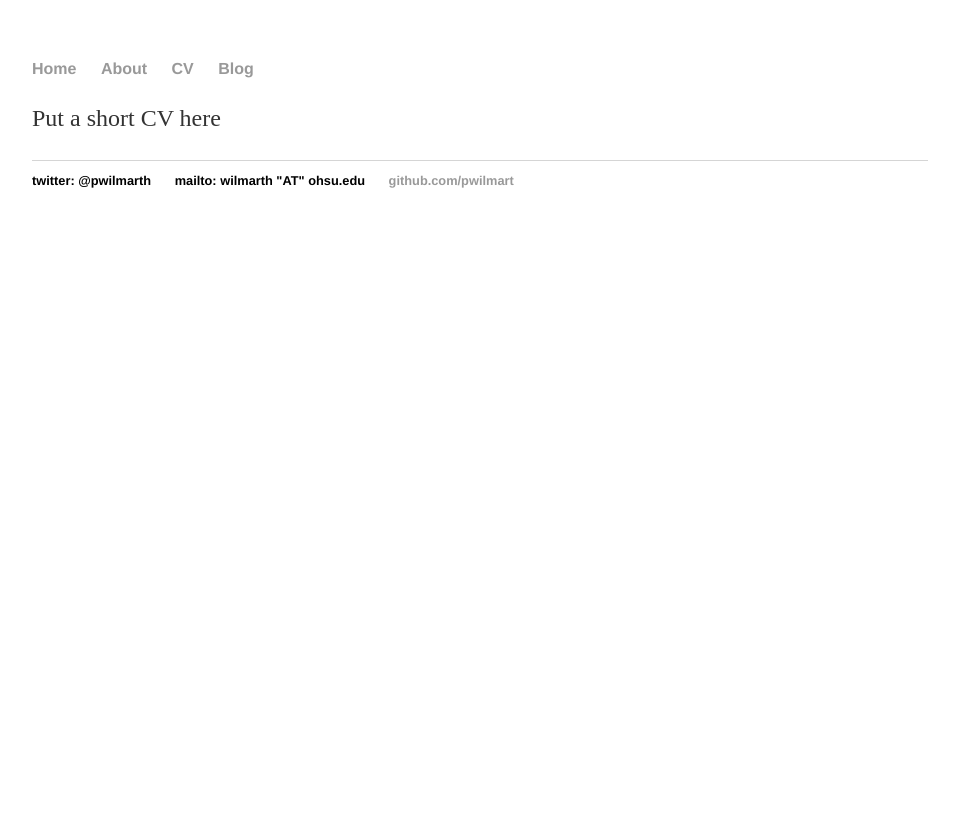
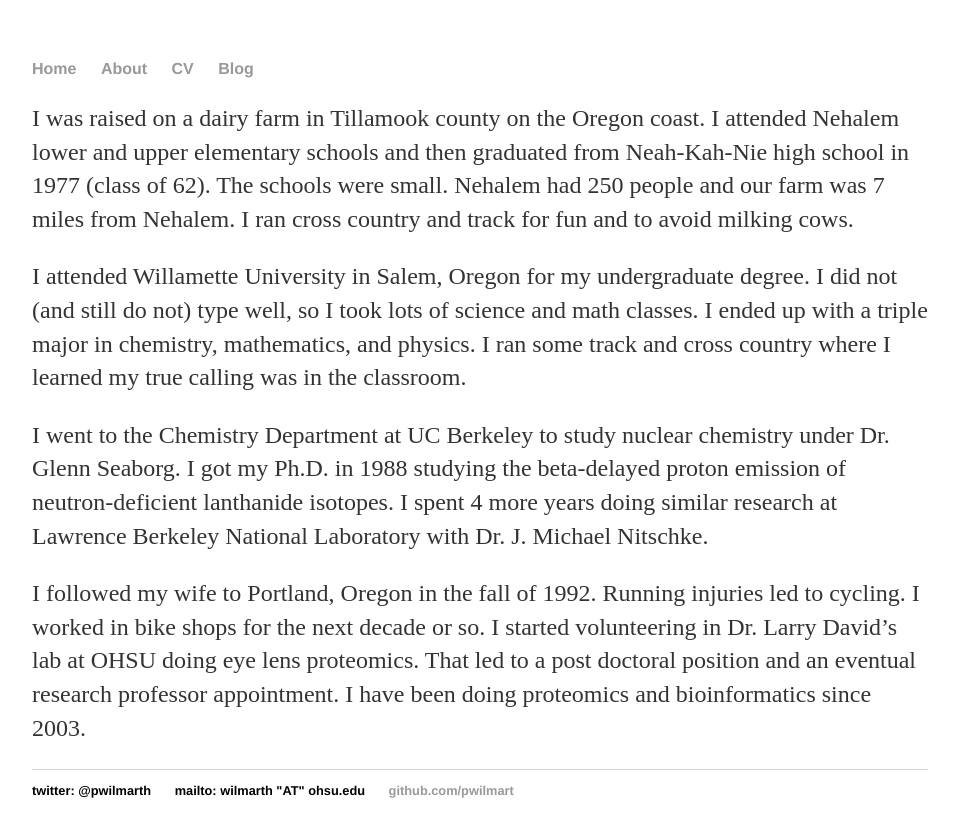
Before and after one commit to pwilmart/pwilmart.github.io, a Jekyll site: the page built from cv/index.md, in a window 1280 px wide. Shown: the top 837 px of the page, without its empty margins (160-1118 px from the left). Built offline with Jekyll 4.4.1, drawn with Linux system fonts in a browser that asks for light colours.

Commit message:
edits to CV

```diff
--- a/cv/index.md
+++ b/cv/index.md
@@ -3,4 +3,10 @@ layout: default
 title: Phil CV
 ---
 
-Put a short CV here
+I was raised on a dairy farm in Tillamook county on the Oregon coast. I attended Nehalem lower and upper elementary schools and then graduated from Neah-Kah-Nie high school in 1977 (class of 62). The schools were small. Nehalem had 250 people and our farm was 7 miles from Nehalem. I ran cross country and track for fun and to avoid milking cows.
+
+I attended Willamette University in Salem, Oregon for my undergraduate degree. I did not (and still do not) type well, so I took lots of science and math classes. I ended up with a triple major in chemistry, mathematics, and physics. I ran some track and cross country where I learned my true calling was in the classroom.
+
+I went to the Chemistry Department at UC Berkeley to study nuclear chemistry under Dr. Glenn Seaborg. I got my Ph.D. in 1988 studying the beta-delayed proton emission of neutron-deficient lanthanide isotopes. I spent 4 more years doing similar research at Lawrence Berkeley National Laboratory with Dr. J. Michael Nitschke.
+
+I followed my wife to Portland, Oregon in the fall of 1992. Running injuries led to cycling. I worked in bike shops for the next decade or so. I started volunteering in Dr. Larry David's lab at OHSU doing eye lens proteomics. That led to a post doctoral position and an eventual research professor appointment. I have been doing proteomics and bioinformatics since 2003.
```
Also changed, not shown: _posts/2019-04-08-BCP-ALL-TMT-reanalysis.md (deleted, +0 -11 lines), _posts/2019-09-08-Keeping-pipeline-flowing.md (renamed from _posts/2019-09-08_keeping_pipeline_flowing.md).
